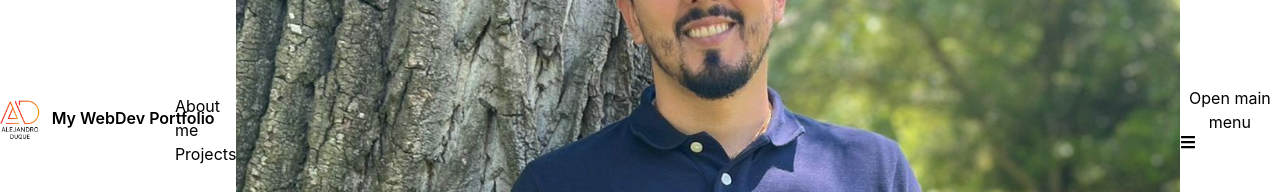
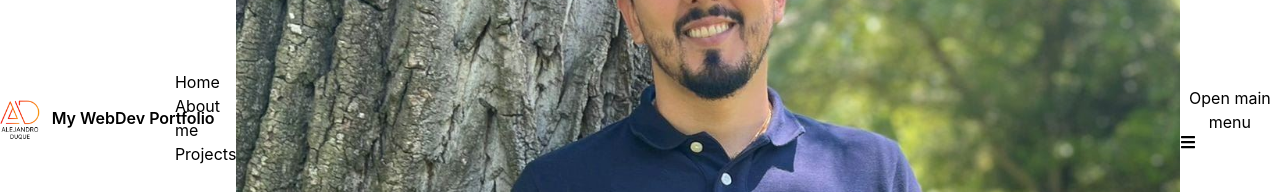
Before and after one commit to AlejandroDuqueG-design/Portfolio, a React (Vite) app: page /projects/1 in a window 1280 px wide. Shown: the part 349-541 px from the top of the page. Built offline with nearby package versions, Linux system fonts and the light colour scheme.

Commit message:
fix: import images, wrap links with react router syntax

```diff
--- a/src/components/NavBar.tsx
+++ b/src/components/NavBar.tsx
@@ -1,26 +1,40 @@
 import { Avatar, Navbar, NavbarBrand, NavbarCollapse, NavbarLink, NavbarToggle } from "flowbite-react";
-import { Link } from "react-router";
+import { Link, useLocation } from "react-router";
+import logoAD from "@/assets/LogoAD.png";
+import profileimg from "@/assets/img-perfil.jpg";
+import { useEffect } from "react";
 
 function NavBar() {
+  const location = useLocation();
+  console.log("location:", location.pathname);
+
+  useEffect(() => {}, []);
+
   return (
     <Navbar fluid rounded>
       <Link to="/">
         <NavbarBrand>
-          <img src="/src/assets/LogoAD.png" className="mr-3 h-8 sm:h-11" alt="Flowbite React Logo" />
+          <img src={logoAD} className="mr-3 h-8 sm:h-11" alt="Logo Alejandro Duque" />
           <span className="self-center whitespace-nowrap text-l font-semibold dark:text-white">My WebDev Portfolio</span>
         </NavbarBrand>
       </Link>
 
       <div className="flex md:order-2">
         <Link to="/aboutme">
-          <Avatar alt="User settings" img="/src/assets/img-perfil.jpg" rounded />
+          <Avatar alt="Profile" img={profileimg} rounded />
         </Link>
         <NavbarToggle />
       </div>
       <NavbarCollapse>
-        <NavbarLink href="/" active>Home</NavbarLink>
-        <NavbarLink href="/aboutme">About me</NavbarLink>
-        <NavbarLink href="/projects">Projects</NavbarLink>
+        <Link to="/">
+          <NavbarLink active={location.pathname === "/"}>Home</NavbarLink>
+        </Link>
+        <Link to="/aboutme">
+          <NavbarLink active={location.pathname === "/aboutme"}>About me</NavbarLink>
+        </Link>
+        <Link to="/projects">
+          <NavbarLink active={location.pathname === "/projects"}>Projects</NavbarLink>
+        </Link>
       </NavbarCollapse>
     </Navbar>
   );
```
